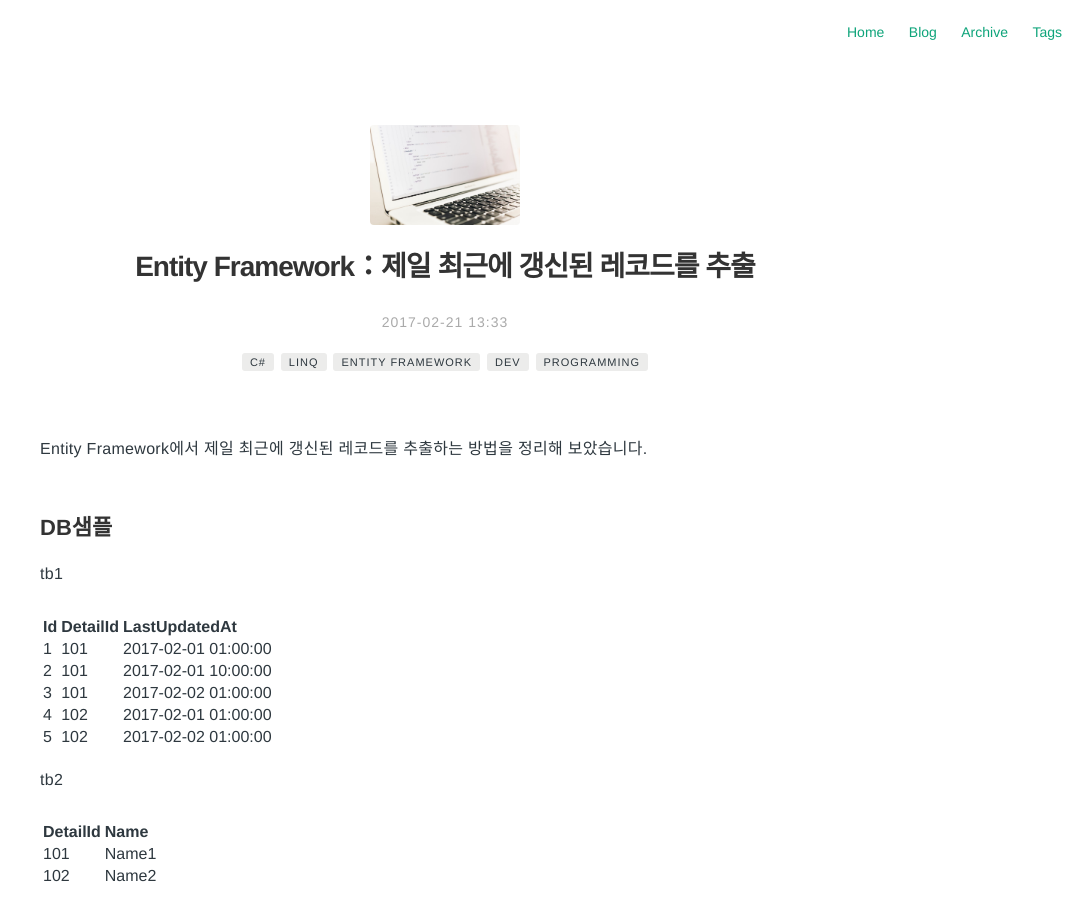
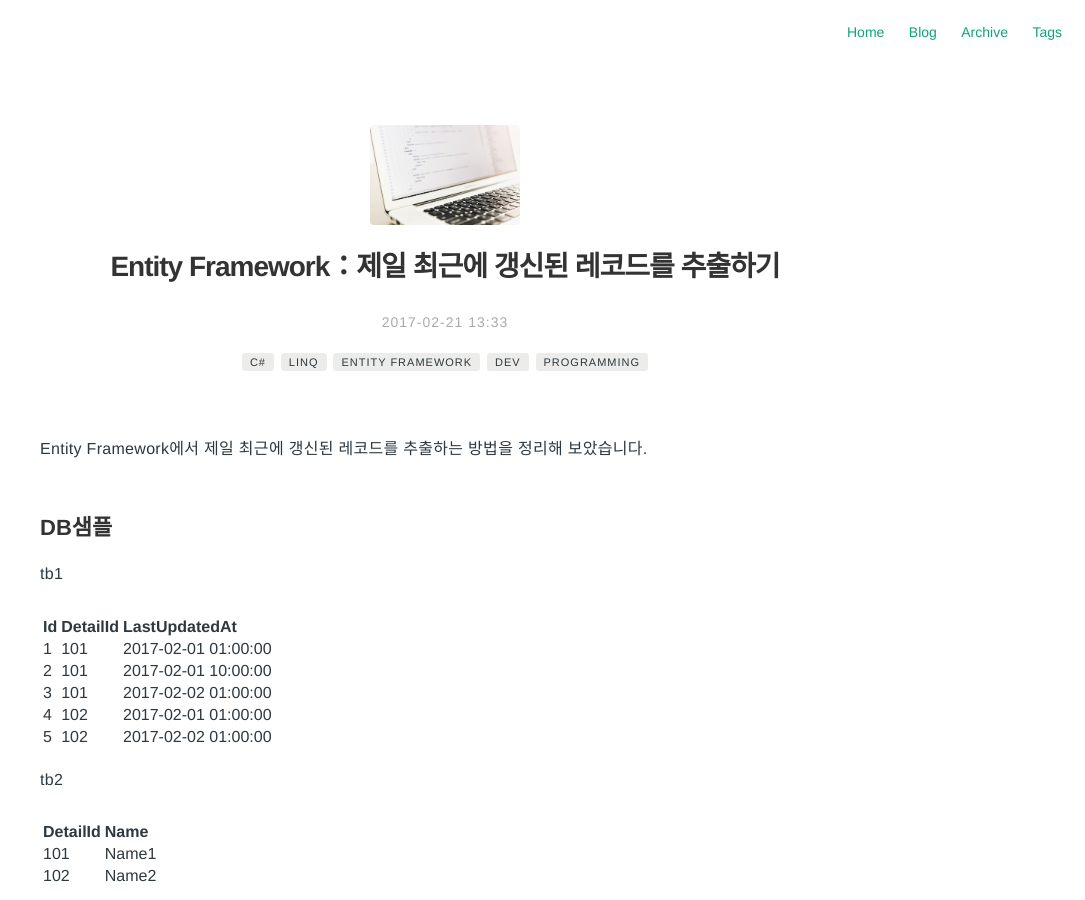
Before and after one commit to Pie001/pie001.github.io, a Jekyll site: the page built from _posts/2017-02-21-0021.md, in a window 1280 px wide and 900 px high. Shown: the whole window, without its empty margins (195-1280 px from the left). Built offline with Jekyll 4.4.1, drawn with Linux system fonts in a browser that asks for light colours; comment, search, counter and statistics services are not loaded.

Commit message:
Update 2017-02-21-0021.md

```diff
--- a/_posts/2017-02-21-0021.md
+++ b/_posts/2017-02-21-0021.md
@@ -1,5 +1,5 @@
 ---
-title: Entity Framework：제일 최근에 갱신된 레코드를 추출
+title: Entity Framework：제일 최근에 갱신된 레코드를 추출하기
 layout: post
 date:  2017-02-21 13:33
 image: /assets/images/post_header.jpg
@@ -15,7 +15,7 @@
 - programming
 category: blog
 author: pie
-description: Entity Framework：제일 최근에 갱신된 레코드를 추출
+description: Entity Framework：제일 최근에 갱신된 레코드를 추출하기
 ---
 
 Entity Framework에서 제일 최근에 갱신된 레코드를 추출하는 방법을 정리해 보았습니다.
```
